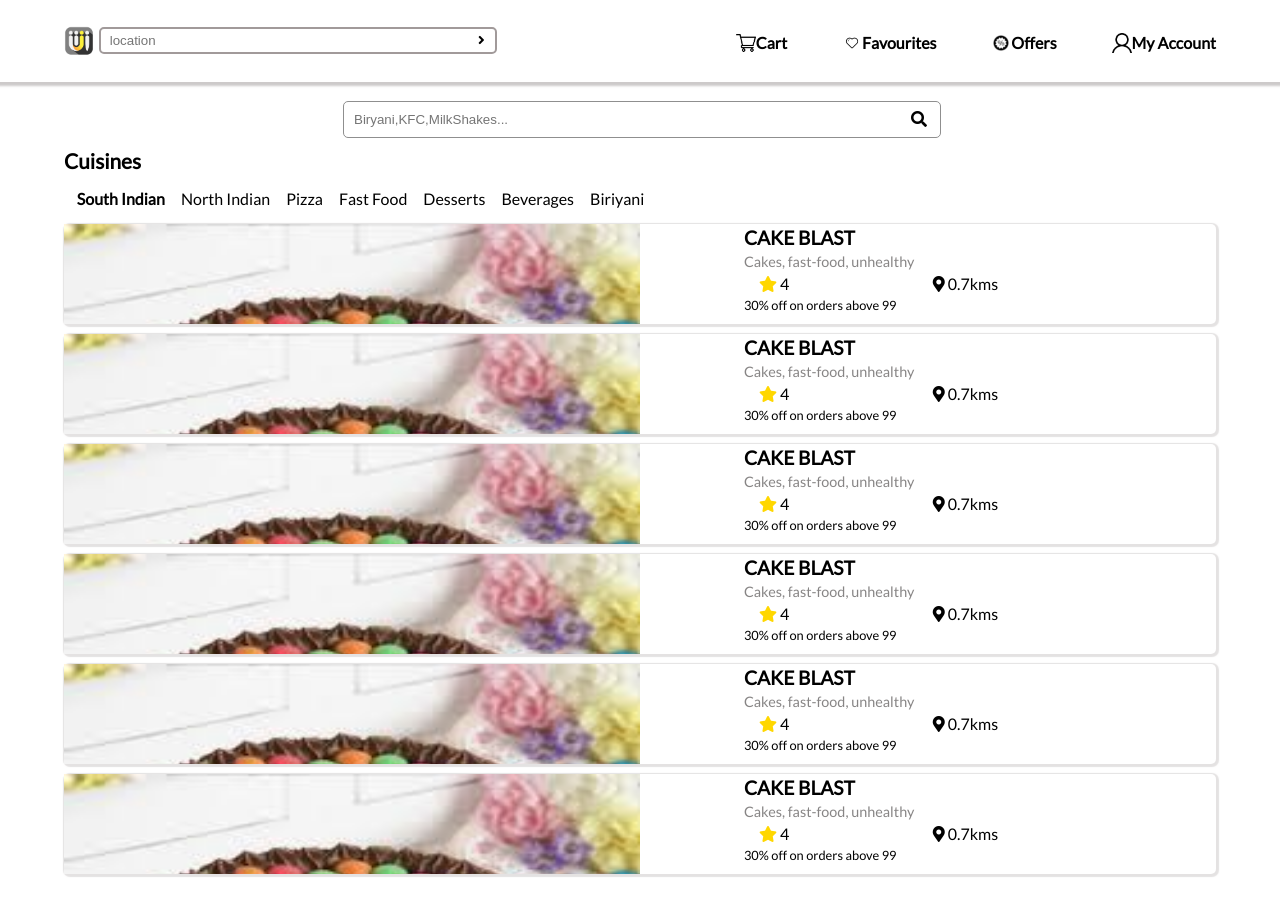
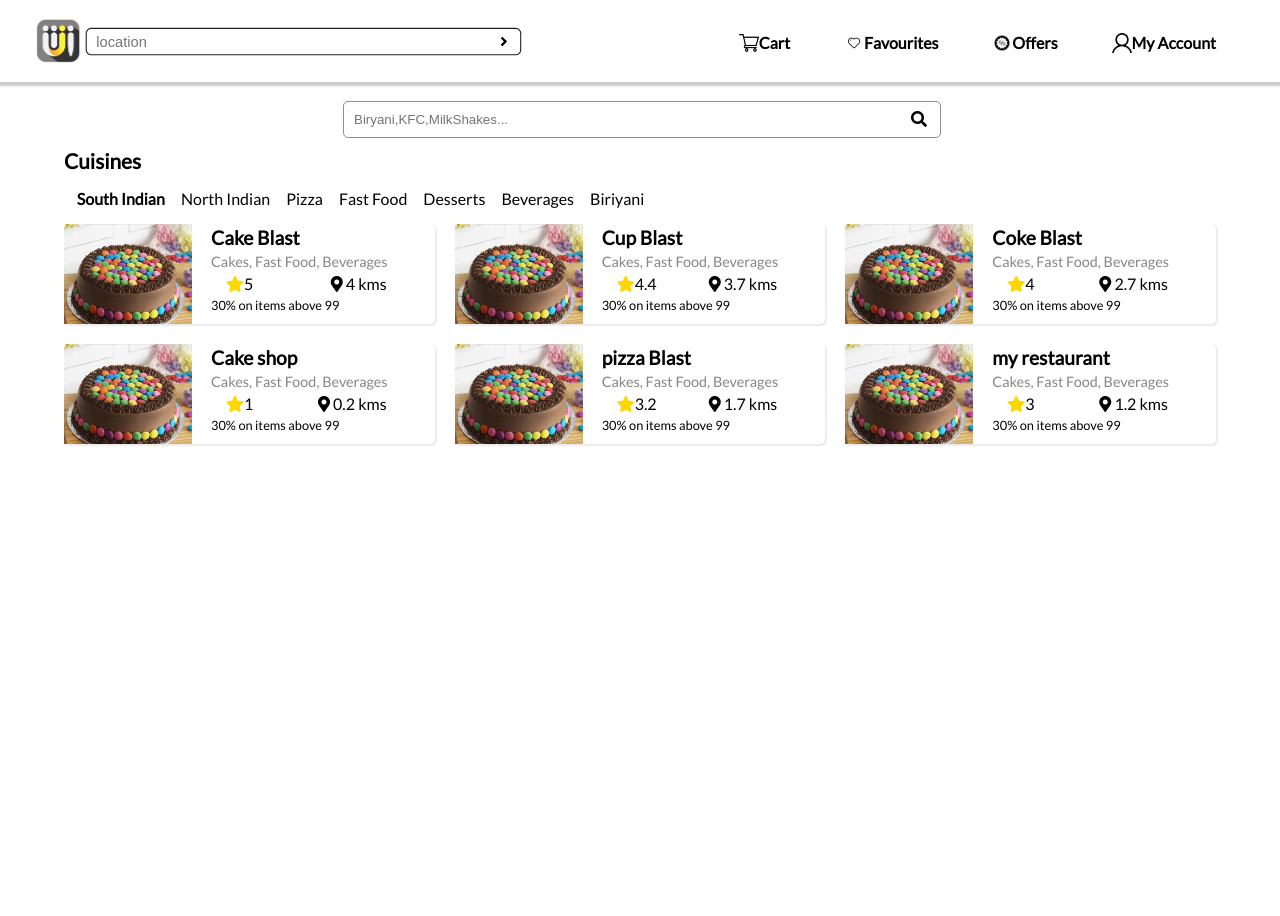
Before and after one commit to Vishal-Choudhary-bulu/Upfront, a React (Create React App) app in the folder client/: page / in a window 1280 px wide. Shown: the top 916 px of the page. Built offline with nearby package versions, Linux system fonts and the light colour scheme.

Commit message:
Restaurant component made dynamic

```diff
--- a/client/src/Components/LandingPage/Header/Header.css
+++ b/client/src/Components/LandingPage/Header/Header.css
@@ -149,6 +149,7 @@
 
     .Header-location-bar {
         width: 30vw;
+        border: 1px solid rgb(32, 32, 32);
     }
 
     .Header-sidebar-opbtn {
@@ -158,4 +159,12 @@
     .Header{
         box-shadow: 0 2px 2px 2px rgba(155, 149, 149, 0.5);
     }
+
+    .Header-logo-form{
+        transform: scale(1.1);
+    }
+    .Header-logo{
+        transform: scale(1.4);
+        margin-right: 5px;
+    }
 }
--- a/client/src/Components/LandingPage/RestaurantCard/RestaurantCard.css
+++ b/client/src/Components/LandingPage/RestaurantCard/RestaurantCard.css
@@ -1,6 +1,6 @@
 .RestaurantCard{
     border-radius: 5px;
-    box-shadow: 1px 1px 1px 2px rgba(202, 199, 199, 0.514);
+    box-shadow: 1px 1px 1px 1px rgba(202, 199, 199, 0.349);
     display: grid;
     grid-template-areas:
         " i i t t "
@@ -18,7 +18,7 @@
 
 .RestaurantCard-Image img{
     height: 35vw;
-    width: 45vw;
+    width: 35vw;
 }
 
 
@@ -54,3 +54,54 @@
 .fa-star{
     color:gold;
 }
+
+@media only screen and (min-width: 768px){
+    .RestaurantCard{
+
+        grid-template-areas:
+            " i i t t t t t"
+            " i i c c c c t"
+            " i i r r c c c"
+            " i i o o c c c"
+        ;
+    }
+
+
+.RestaurantCard-Image{
+    grid-area: "i";
+    overflow: hidden;
+}
+
+.RestaurantCard-Image img{
+    height: 10vw;
+    width: 10vw;
+}
+
+.RestaurantCard-Title{
+    grid-area: "t";
+    padding: 2px 5px;
+    font-weight: bold;
+    font-size: 1.2em;
+}
+
+.RestaurantCard-Cuisines{
+    padding: 2px 5px;
+    grid-area: "c";
+    color: rgba(54, 51, 51, 0.596);
+    font-size: 0.9em;
+}
+
+.RestaurantCard-Rating-Distance{
+    padding: 2px 20px;
+    grid-area: "r";
+    display: flex;
+    justify-content: space-between;
+}
+
+
+.RestaurantCard-Offer{
+    padding: 2px 5px;
+    grid-area: "o";
+    font-size: 0.8em;
+}
+}
--- a/client/src/Components/LandingPage/RestaurantCard/RestaurantCard.jsx
+++ b/client/src/Components/LandingPage/RestaurantCard/RestaurantCard.jsx
@@ -4,6 +4,8 @@ import thumbnail from './../../../Assets/Images/cake.png'
 
 export default class RestaurantCard extends Component {
     render() {
+
+        const Cuisines = this.props.rest.Cuisines.map((e)=>(" "+e))
         return (
             <div className="RestaurantCard">
                 <div className="RestaurantCard-Image">
@@ -11,17 +13,17 @@ export default class RestaurantCard extends Component {
                 </div>
 
                 <div className="RestaurantCard-details">
-                    <div className="RestaurantCard-Title">CAKE BLAST</div>
+                    <div className="RestaurantCard-Title">{this.props.rest.Name}</div>
                     <div className="RestaurantCard-Cuisines">
-                        Cakes, fast-food, unhealthy
+                       {Cuisines.join()}
                     </div>
                     <div className="RestaurantCard-Rating-Distance">
-                        <span><i className="fas fa-star"> </i>  4</span>
-                        <span> <i className="fas fa-map-marker-alt"> </i>  0.7kms</span>
+                        <span><i className="fas fa-star"> </i>{this.props.rest.Rating}</span>
+                        <span> <i className="fas fa-map-marker-alt"> </i> {this.props.rest.Distance} kms</span>
                     </div>
 
                     <div className="RestaurantCard-Offer">
-                        30% off on orders above 99
+                        {this.props.rest.Offer}
                     </div>
                 </div>
             </div>
--- a/client/src/Components/LandingPage/Restaurants/Reataurants.jsx
+++ b/client/src/Components/LandingPage/Restaurants/Reataurants.jsx
@@ -11,64 +11,63 @@ export default class Reataurants extends Component {
             restaurants : [
                 {
                     Name: "Cake Blast",
-                    Cusisines: ["Cakes", "Fast Food", "Beverages"],
-                    Rating: 4,
-                    Distance: 0.7,
+                    Cuisines: ["Cakes", "Fast Food", "Beverages"],
+                    Rating: 5,
+                    Distance: 4,
                     Offer: "30% on items above 99"
                 },
 
                 {
-                    Name: "Cake Blast",
-                    Cusisines: ["Cakes", "Fast Food", "Beverages"],
-                    Rating: 4,
-                    Distance: 0.7,
+                    Name: "Cup Blast",
+                    Cuisines: ["Cakes", "Fast Food", "Beverages"],
+                    Rating: 4.4,
+                    Distance: 3.7,
                     Offer: "30% on items above 99"
                 },
 
                 {
-                    Name: "Cake Blast",
-                    Cusisines: ["Cakes", "Fast Food", "Beverages"],
+                    Name: "Coke Blast",
+                    Cuisines: ["Cakes", "Fast Food", "Beverages"],
                     Rating: 4,
-                    Distance: 0.7,
+                    Distance: 2.7,
                     Offer: "30% on items above 99"
                 },
 
                 {
-                    Name: "Cake Blast",
-                    Cusisines: ["Cakes", "Fast Food", "Beverages"],
-                    Rating: 4,
-                    Distance: 0.7,
+                    Name: "Cake shop",
+                    Cuisines: ["Cakes", "Fast Food", "Beverages"],
+                    Rating: 1,
+                    Distance: 0.2,
                     Offer: "30% on items above 99"
                 },
 
                 {
-                    Name: "Cake Blast",
-                    Cusisines: ["Cakes", "Fast Food", "Beverages"],
-                    Rating: 4,
-                    Distance: 0.7,
+                    Name: "pizza Blast",
+                    Cuisines: ["Cakes", "Fast Food", "Beverages"],
+                    Rating: 3.2,
+                    Distance: 1.7,
                     Offer: "30% on items above 99"
                 },
 
                 {
-                    Name: "Cake Blast",
-                    Cusisines: ["Cakes", "Fast Food", "Beverages"],
-                    Rating: 4,
-                    Distance: 0.7,
+                    Name: "my restaurant",
+                    Cuisines: ["Cakes", "Fast Food", "Beverages"],
+                    Rating: 3,
+                    Distance: 1.2,
                     Offer: "30% on items above 99"
                 }
             ]
         }
     }
+
     render() {
+        const cards = this.state.restaurants.map((rest,key)=>(
+            <RestaurantCard rest = {rest}/>
+        ))
         return (
             <div className="Restaurants">
                 <div className="Restaurants-grid">
-                <RestaurantCard />
-                <RestaurantCard />
-                <RestaurantCard />
-                <RestaurantCard />
-                <RestaurantCard />
-                <RestaurantCard />
+                    {cards}
                 </div>
             </div>
         )
--- a/client/src/Components/LandingPage/Restaurants/Restaurants.css
+++ b/client/src/Components/LandingPage/Restaurants/Restaurants.css
@@ -4,6 +4,7 @@
     display: flex;
     justify-content: center;
     align-content: center;
+    overflow-x: hidden;
 }
 
 .Restaurants-grid{
@@ -13,3 +14,10 @@
     grid-auto-rows: 100px;
     grid-gap: 10px;
 }
+
+@media only screen and (min-width: 768px){
+    .Restaurants-grid{
+        grid-template-columns: repeat(3,1fr);
+        grid-gap : 20px;
+    }
+}
--- a/client/src/index.css
+++ b/client/src/index.css
@@ -6,6 +6,7 @@ body {
   -webkit-font-smoothing: antialiased;
   -moz-osx-font-smoothing: grayscale;
   font-family: 'Lato', sans-serif;
+  overflow-x: hidden;
 }
 
 code {
```
